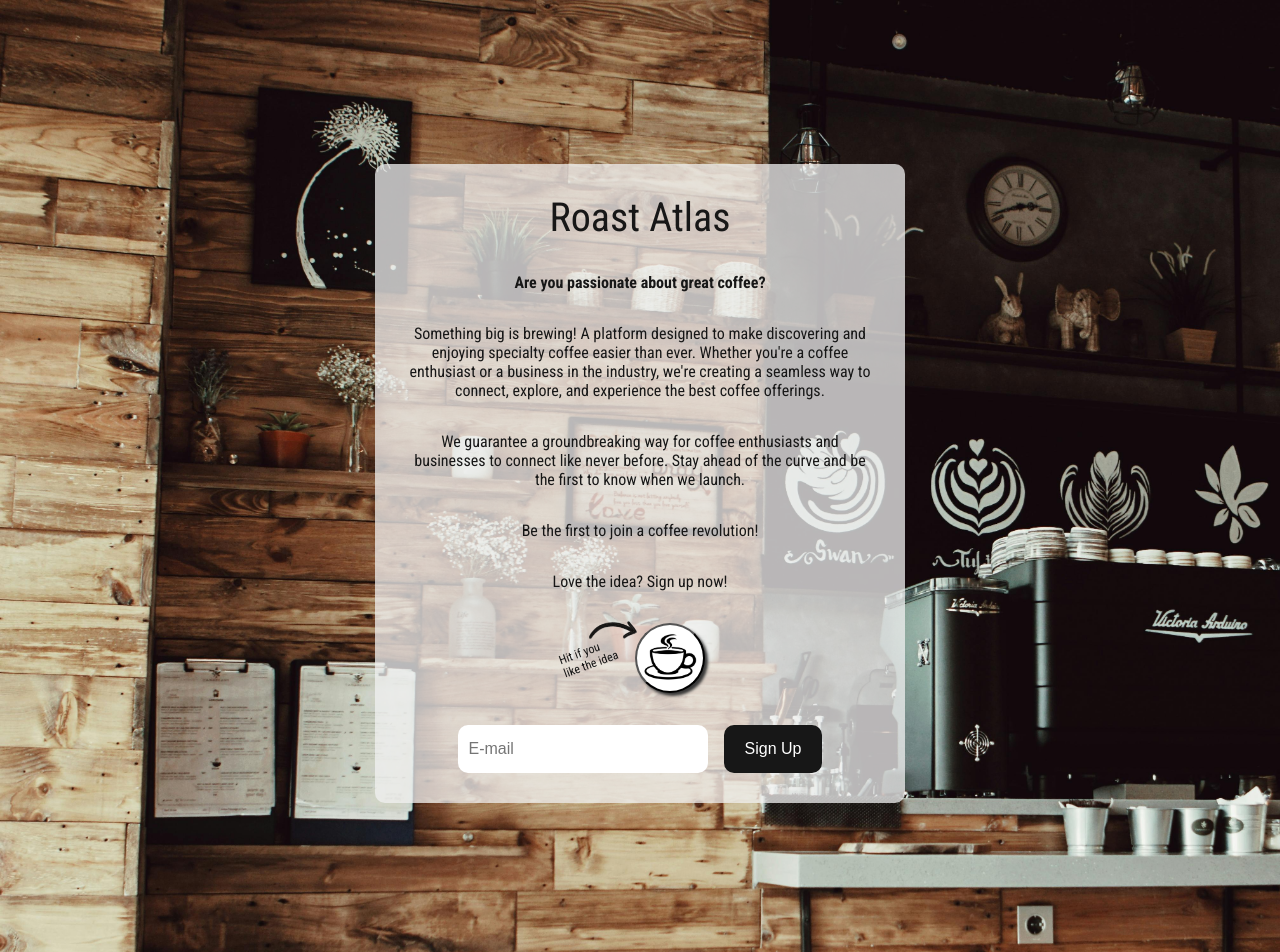
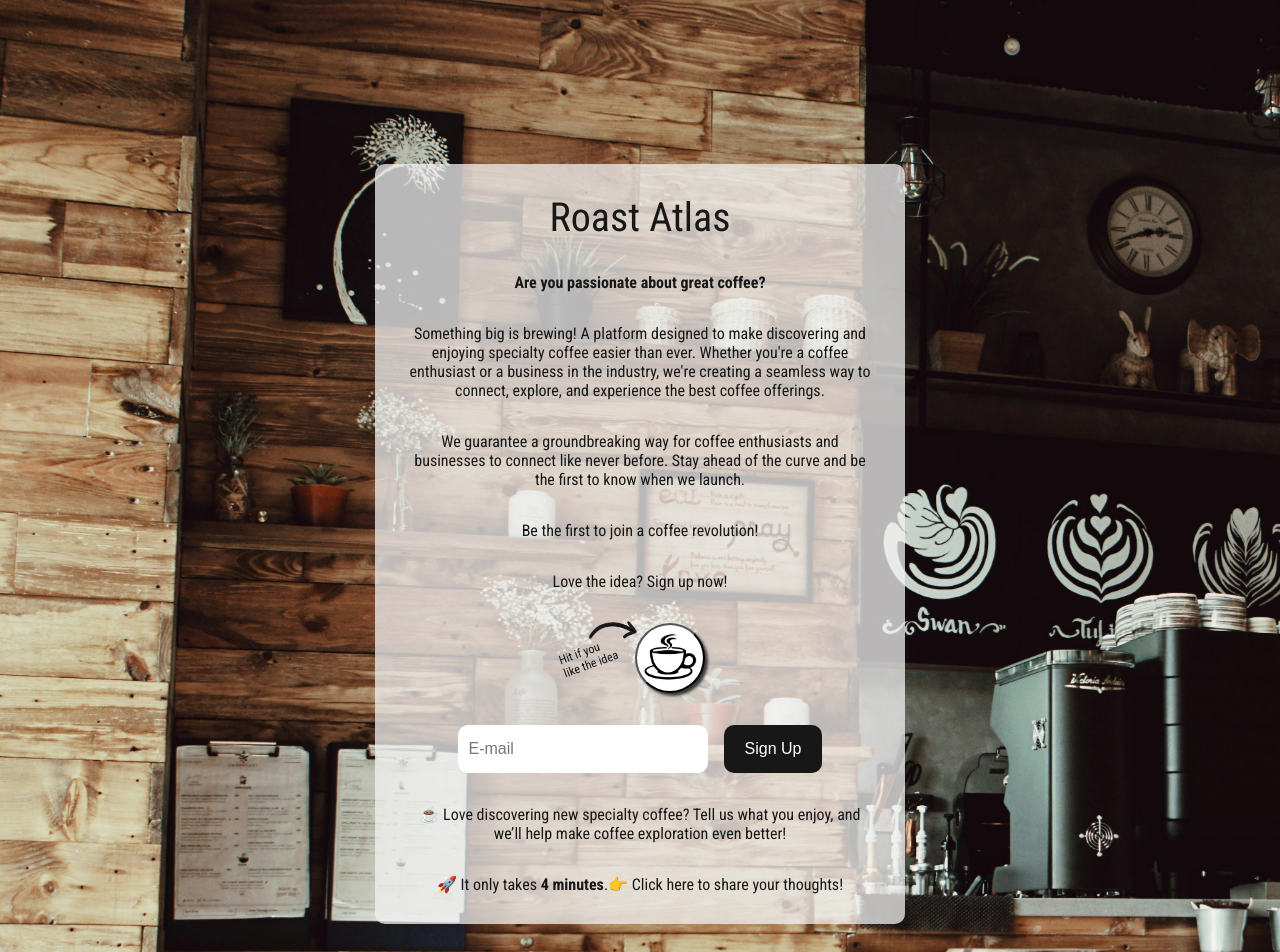
Before and after one commit to PositiveChangeLabs/roast-atlas-landing, a Next.js app: page / in a window 1280 px wide. Shown: the top 952 px of the page. Built offline with nearby package versions, Linux system fonts and the light colour scheme.

Commit message:
add survey link

```diff
--- a/src/app/page.tsx
+++ b/src/app/page.tsx
@@ -126,6 +126,19 @@ export default function Home() {
             Sign Up
           </button>
         </form>
+        <p>
+          <center>
+            ☕ Love discovering new specialty coffee?
+            Tell us what you enjoy, and we’ll help make coffee exploration even better!
+          </center>
+        </p>
+        <p>
+          🚀 It only takes <strong>4 minutes</strong>.
+          <a href="https://form.typeform.com/to/d8NKOojG" target="_blank" rel="noopener noreferrer">
+            👉 Click here to share your thoughts!
+          </a>
+        </p>
+
       </main>
     </div>
   );
```
